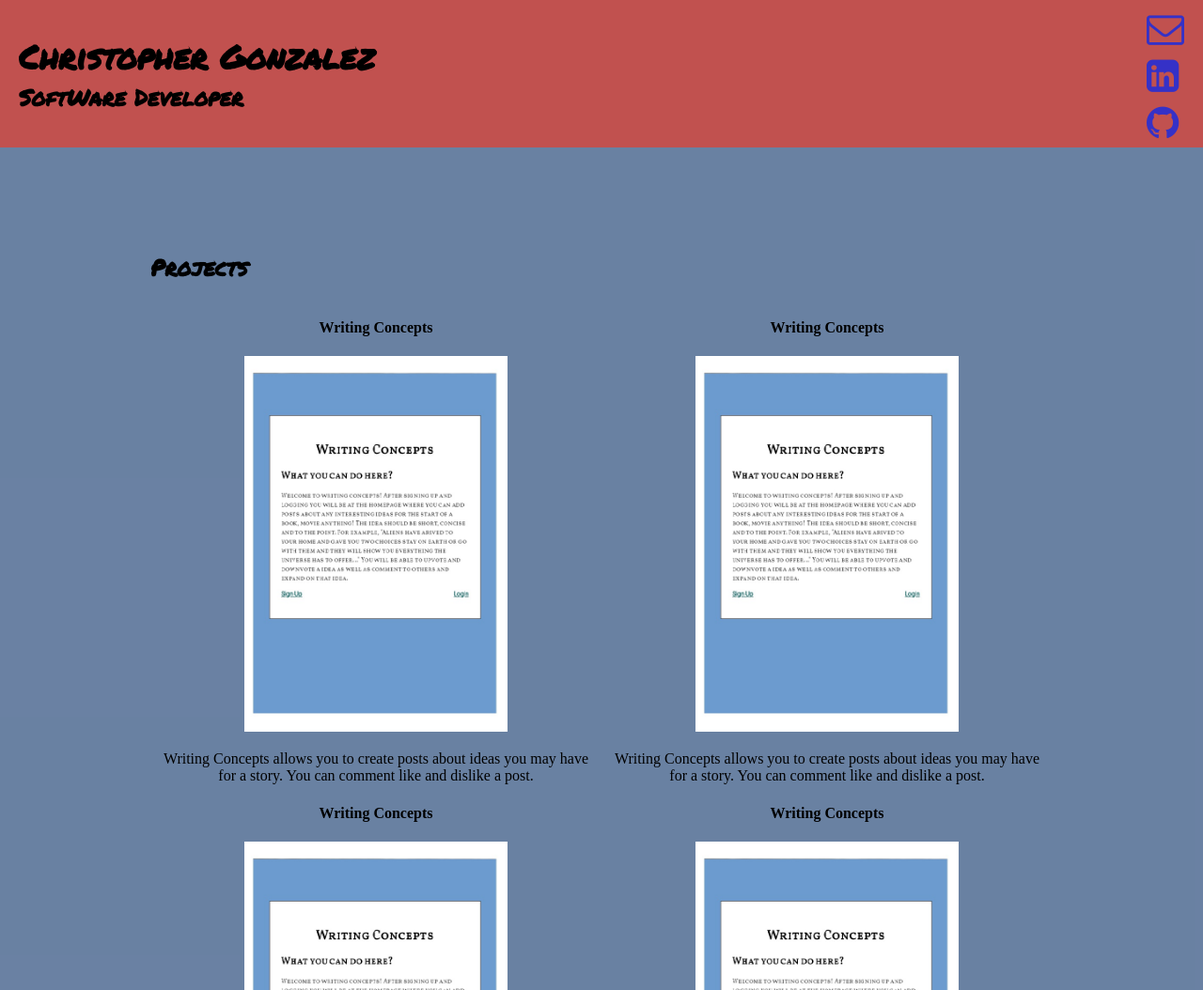
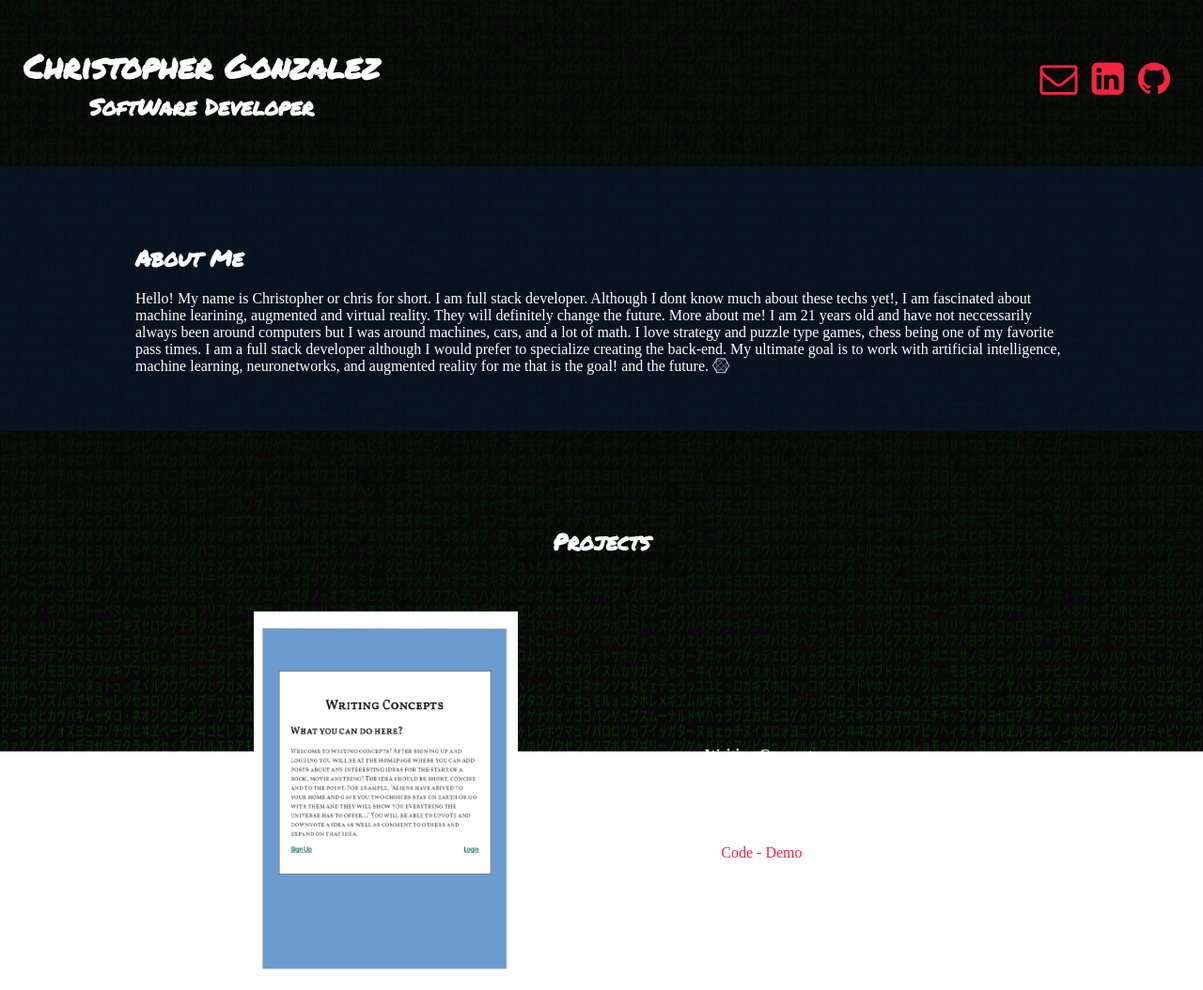
Before and after one commit to ChrisGantz/chris-portfolio, a React app: page / in a window 1280 px wide. Shown: the top 1054 px of the page at 94% size. Built offline with nearby package versions, Linux system fonts and the light colour scheme; a web font is replaced by a local one.

Commit message:
redesign

```diff
--- a/src/components/about-me.js
+++ b/src/components/about-me.js
@@ -3,32 +3,20 @@ import React from "react";
 export default function AboutMe() {
   return (
     <section className="about-me">
-      <div className="row padding-top-bot">
+      <div className="padding-top-bot width-eighty">
         <h2>About Me</h2>
-        <p>
+        <p className="about-paragraph">
           Hello! My name is Christopher or chris for short. I am full stack
-          developer. I am crazy about machine learining, augmented and virtual
-          reality. My family is very academically math orientated, so I do love
-          problem solving :D. My dad had worked as a systems engineer at his job,
-          and my brother works as mechanical engineer.
-      </p>{" "}
-        <p>
-          I thought I would follow my brother and be a mechanical engineer but
-          found I didnt really enjoy it, so I tried electrical engineering and it
-          was interesting but I also didnt really enjoy it, while going for my
-          bachelor's in electrical engineering I had taken C++, and Java classes
-          and I found that I really enjoyed it and knew I could make a career of
-          it. That is when I found a great bootcamp called Thinkful! There I was
-          prepared for the neccessary skills to be a full stack dev.
-      </p>
-        <p>
+          developer. Although I dont know much about these techs yet!, I am
+          fascinated about machine learining, augmented and virtual
+          reality. They will definitely change the future.
           More about me! I am 21 years old and have not neccessarily always been
           around computers but I was around machines, cars, and a lot of math. I
-          love strategy and puzzle type games, chess being one of my favorite. I
+          love strategy and puzzle type games, chess being one of my favorite pass times. I
           am a full stack developer although I would prefer to specialize creating
           the back-end. My ultimate goal is to work with artificial intelligence,
           machine learning, neuronetworks, and augmented reality for me that is
-        the goal! and I believe is the future.{" "}
+          the goal! and the future.{" "}
           <i className="fa fa-connectdevelop" />
         </p>
       </div>
--- /dev/null
+++ b/src/components/background.js
@@ -0,0 +1,42 @@
+import React from 'react';
+import '../css/background.css';
+
+export class Background extends React.Component {
+  componentDidMount() {
+    this.updateCanvas();
+  }
+  updateCanvas() {
+    function start(canvas) {
+      var width = (canvas.width = document.body.clientWidth);
+      var height = (canvas.height = 500);
+      var letters = Array(256)
+        .join(1)
+        .split('');
+
+      var draw = function () {
+        canvas.getContext('2d').fillStyle = 'rgba(0,0,0,.05)';
+        canvas.getContext('2d').fillRect(0, 0, width, height);
+        canvas.getContext('2d').fillStyle = '#0F0';
+        letters.forEach(function (y_pos, index) {
+          let num = String.fromCharCode(0x30A0 + Math.random() * (95));
+          let text = String(num);
+          let x_pos = index * 10;
+          canvas.getContext('2d').fillText(text, x_pos, y_pos);
+          letters[index] = y_pos > 758 + Math.random() * 1e4 ? 0 : y_pos + 10;
+        });
+      };
+      setInterval(draw, 60);
+    }
+
+    var canvas = this.refs.canvas;
+    start(canvas);
+  }
+
+  render() {
+    return (
+      <canvas ref="canvas" id="canvas" />
+    );
+  }
+}
+
+export default Background;
--- a/src/components/contact-bar.js
+++ b/src/components/contact-bar.js
@@ -2,18 +2,16 @@ import React from "react";
 
 export default function ContactBar() {
   return (
-    <section className="my-info">
+    <header role="banner" className="my-info">
       <nav>
         <div className="my-name">
           <h1>Christopher Gonzalez</h1>
           <h2 class="first-h2">SoftWare Developer</h2>
         </div>
         <div className="contact-info">
-          <p>
-            <a href="mailto:chris.gonzalez836@gmail.com">
-              <i className="fa fa-envelope-o fontSize" />
-            </a>
-          </p>
+          <a href="mailto:chris.gonzalez836@gmail.com">
+            <i className="fa fa-envelope-o fontSize" />
+          </a>
           <a
             href="https://www.linkedin.com/in/chris-gonzalez-70a54416a/"
             target="_blank"
@@ -25,6 +23,6 @@ export default function ContactBar() {
           </a>
         </div>
       </nav>
-    </section>
+    </header>
   );
 }
--- a/src/components/landing-page.js
+++ b/src/components/landing-page.js
@@ -3,14 +3,18 @@ import ContactBar from "./contact-bar";
 import AboutMe from "./about-me";
 import Technologies from "./Technologies";
 import Projects from "./projects";
+import Background from "./background";
 
 export default function LandingPage(props) {
   return (
-    <main>
-      <ContactBar />
-      <Projects />
-      <AboutMe />
-      <Technologies />
-    </main>
+    <div className="app">
+      <Background />
+      <main className="container">
+        <ContactBar />
+        <AboutMe />
+        <Projects />
+        <Technologies />
+      </main>
+    </div>
   );
 }
--- a/src/components/projects.js
+++ b/src/components/projects.js
@@ -3,43 +3,65 @@ import writingConcept from "../webPic/landingpage.jpg";
 export default function Projects() {
   return (
     <section className="project">
-      <div className="row padding-top-bot">
         <h2>Projects</h2>
         <ul className="projects-list">
           <li className="col-6 each-project">
+            <img src={writingConcept} />
+            <div className="about-projects">
               <h4>Writing Concepts</h4>
-            <img src={writingConcept} />
               <p>
                 Writing Concepts allows you to create posts about ideas you may have
             for a story. You can comment like and dislike a post.
               </p>
+              <p className="demo-code">
+                <a href="https://github.com/ChrisGantz/stories-client" target="_blank">Code&nbsp;</a>
+                <a href="https://writing-concepts.herokuapp.com/" target="_blank">- Demo</a>
+              </p>
+            </div>
           </li>
           <li className="col-6 each-project" >
+            <img src={writingConcept} />
+            <div className="about-projects">
+              <h4>PodQuest</h4>
+              <p>
+                podquest app is a app about finding podcasts and being able to favorite them and
+                subsribe to them it was a fun project
+              </p>
+            <p className="demo-code">
+              <a href="https://writing-concepts.herokuapp.com/" target="_blank">Code&nbsp;</a>
+              <a href="https://podquest-app.herokuapp.com/" target="_blank">- Demo</a>
+            </p>
+            </div>
+          </li>
+          <li className="col-6 each-project">
+            <img src={writingConcept} />
+            <div className="about-projects">
               <h4>Writing Concepts</h4>
-            <img src={writingConcept} />
               <p>
                 Writing Concepts allows you to create posts about ideas you may have
               for a story. You can comment like and dislike a post.
             </p>
+            <p className="demo-code">
+              <a href="https://writing-concepts.herokuapp.com/" target="_blank">Code&nbsp;</a>
+              <a href="https://writing-concepts.herokuapp.com/" target="_blank">- Demo</a>
+            </p>
+            </div>
           </li>
           <li className="col-6 each-project">
+            <img src={writingConcept} />
+            <div className="about-projects">
               <h4>Writing Concepts</h4>
-            <img src={writingConcept} />
               <p>
                 Writing Concepts allows you to create posts about ideas you may have
                 for a story. You can comment like and dislike a post.
               </p>
-          </li>
-          <li className="col-6 each-project">
-            <h4>Writing Concepts</h4>
-            <img src={writingConcept} />
-            <p>
-              Writing Concepts allows you to create posts about ideas you may have
-              for a story. You can comment like and dislike a post.
+            <p className="demo-code">
+              <a href="https://writing-concepts.herokuapp.com/" target="_blank">Code&nbsp;</a>
+              <a href="https://writing-concepts.herokuapp.com/" target="_blank">- Demo</a>
             </p>
+            </div>
           </li>
         </ul>
-      </div>
     </section>
   );
 }
--- /dev/null
+++ b/src/css/background.css
@@ -0,0 +1,8 @@
+canvas {
+position: fixed;
+top:0;
+left:0;
+width:100%;
+height:100%;
+z-index:-1;
+}
--- a/src/css/main.css
+++ b/src/css/main.css
@@ -9,17 +9,23 @@ body {
 
 nav {
   padding: 35px 20px;
+  display: flex;
+  flex-direction: column;
+  justify-content: space-between;
+  align-items: center;
 }
 
 a {
   display: block;
   margin-bottom: 10px;
   text-decoration: none;
-  color: #3531c7;
+  color: #f5243f;
 }
+
 a:visited {
-  color: #ca8de8;
+  color: #1ed6f6;
 }
+
 p {
   margin-bottom: 0;
 }
@@ -28,19 +34,34 @@ ul > p {
   margin-bottom: 10px;
   margin-top: 5px;
 }
+
+.container {
+  display: flex;
+  flex-direction: column;
+  /* max-width: 1800px; */
+
+}
 .projects-list {
   list-style-type: none;
   padding: 0;
 }
 
 .each-project {
-  text-align: center;
-  max-width: 700px;
+  display: flex;
+  flex-direction: column;
+  align-items: center;
+  padding: 40px;
+}
+
+.about-projects {
+  display: flex;
+  flex-direction: column;
+  align-items: center;
 }
 
 .my-info {
   width: 100%;
-  background-color: #c1514f;
+  /* background-color: #c1514f; */
 }
 
 h1 {
@@ -52,58 +73,120 @@ h2 {
   font-family: "Permanent Marker", cursive;
   margin-bottom: 0;
 }
+
+h4 {
+  margin: 0;
+  margin-top: 20px;
+}
+
 nav > h2 {
   font-size: 15px;
   margin: 0;
 }
 .technologies {
-  padding-bottom: 50px;
+  padding: 20px;
   margin: 0;
-  background-color: #5f6b6fcf;
+  background-color: #131c1fcf;
+  /* background-color: #5f6b6fcf; */
 }
 
 .project {
-  background-color: #234677ad;
+  /* background-color: #234677ad; */
+  display: flex;
+  flex-direction: column;
+  align-items: center;
+}
+
+@media only screen and (min-width: 1000px) {
+  .project {
+    width: 80%;
+    margin: 80px auto;
+  }
+  .each-project {
+    flex-direction: row;
+    width: 80%;
+    margin: 0 auto;
+  }
+  .about-projects {
+    margin-left: 60px;
+  }
+  img {
+    max-height: 400px;
+  }
+  .width-eighty {
+  margin: 0 auto;
+  width: 80%
+}
+}
+
+img {
+  max-height: 400px;
+}
+
+.demo-code {
+  display: flex
 }
 
 .about-me {
-  background-color: #367a92;
-  padding-bottom: 20px;
+  background-color: #0a182cad;
+  /* background-color: #367a92; */
+  padding: 20px;
+  display: flex;
+  flex-direction: column;
 }
 
 .my-name {
-  display: inline-block;
+  padding: 10px 0 10px 5px;
+  text-align: center;
 }
 
 .contact-info {
-  float: right;
-  margin-top: -40px;
+  display: flex;
+  align-items: center;
+  /* padding: 5px; */
+}
+/* give links padding */
+.contact-info a {
+  padding-right: 15px;
 }
 
 .first-h2 {
   margin-top: 0px;
 }
 
-@media only screen and (max-width: 675px) {
+
+@media only screen and (min-width: 640px) {
   .contact-info {
-    float: none;
-    margin: 0;
+    display: flex;
+    align-items: center;
+    /* padding: 5px; */
   }
+
+  nav {
+  padding: 35px 20px;
+  display: flex;
+  flex-direction: row;
+  justify-content: space-between;
+  }
+
 }
 
 .fontSize {
   font-size: 40px;
 }
 
-img {
-  height: 400px;
+.padding-top-bot {
+  padding: 40px 0;
 }
-
-.padding-top-bot {
-  padding: 90px 0;
+.app {
+  color: white;
+  width: 100%
 }
-
 
 /* font-family: 'Permanent Marker', cursive;
 font-family: 'Volkhov', serif;
-font-family: 'Quattrocento', serif; */
+font-family: 'Quattrocento', serif;
+#234677ad
+#0a182cad
+#131c1fcf
+*/
--- a/src/index.js
+++ b/src/index.js
@@ -1,9 +1,9 @@
 import React from "react";
 import ReactDOM from "react-dom";
-import "./css/main.css";
-import "./css/float-grid.css";
 import LandingPage from "./components/landing-page";
 import registerServiceWorker from "./registerServiceWorker";
+import "./css/main.css";
+// import "./css/float-grid.css";
 
 ReactDOM.render(<LandingPage />, document.getElementById("root"));
 registerServiceWorker();
```
Lines whose indentation alone changed are shown as unchanged.
